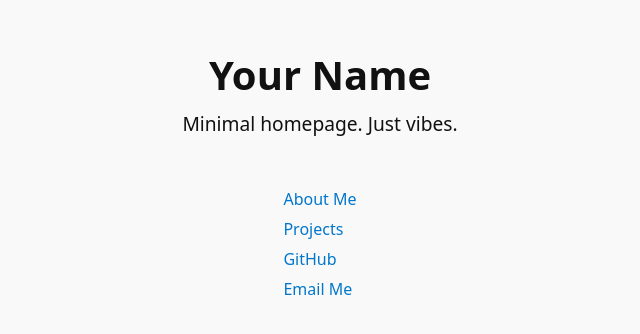
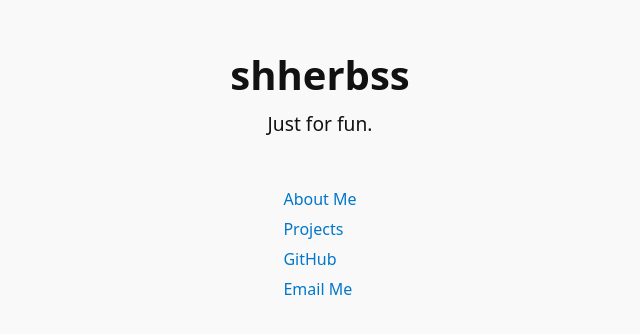
Before and after one commit to shherbss/shherbss.github.io, a plain HTML site: page index.html in a window 1280 px wide. Shown: the part 272-606 px from the top of the page, without its empty margins (320-960 px from the left). Drawn offline with Linux system fonts and the light colour scheme.

Commit message:
Update index.html

```diff
--- a/index.html
+++ b/index.html
@@ -62,8 +62,8 @@
   </style>
 </head>
 <body>
-  <h1>Your Name</h1>
-  <p>Minimal homepage. Just vibes.</p>
+  <h1>shherbss</h1>
+  <p>Just for fun.</p>
 
   <div class="links">
     <a href="/about.html">About Me</a>
```
